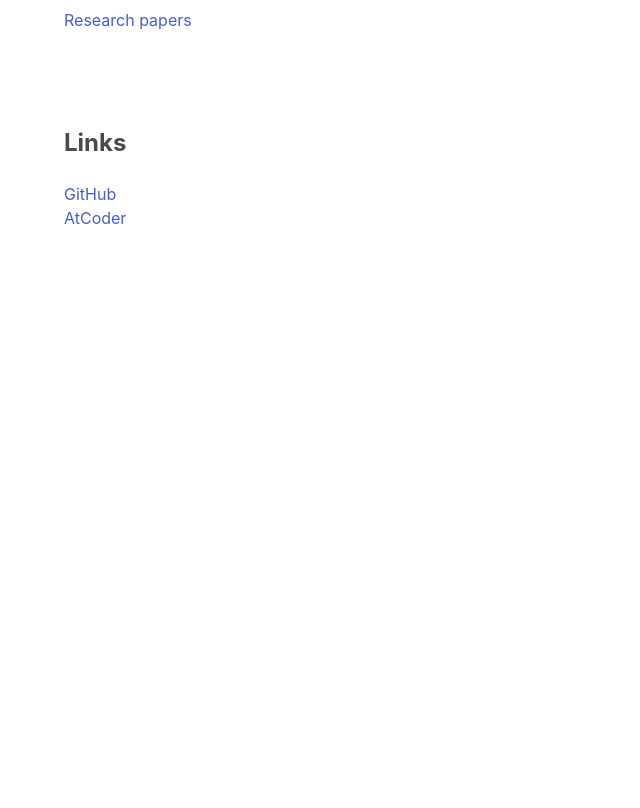
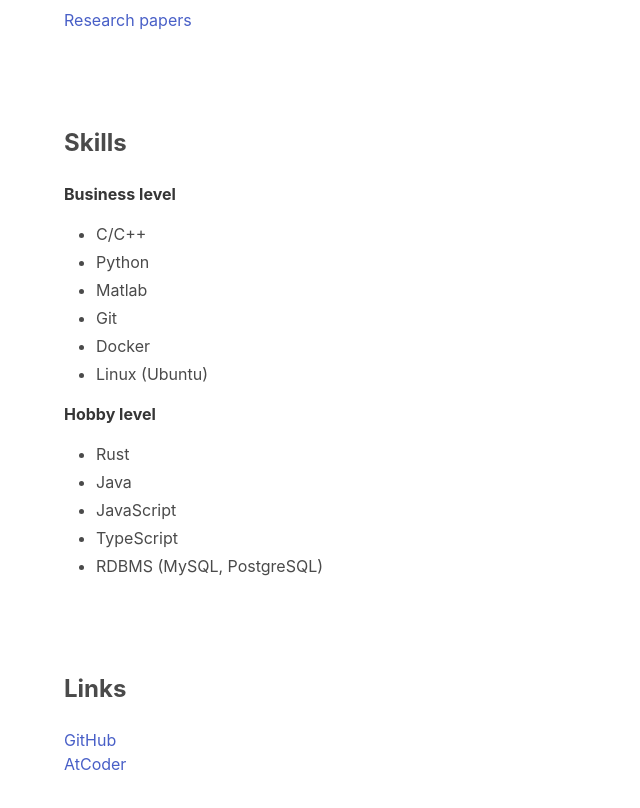
Before and after one commit to tttanikawa/nextjs-my-page, a Next.js app: page / in a window 1280 px wide. Shown: the part 1040-1848 px from the top of the page, without its empty margins (0-640 px from the left). Before the commit the page ends 1318 px from the top, so only its background shows below. Built offline with nearby package versions, Linux system fonts and the light colour scheme.

Commit message:
Add skills section

```diff
--- a/pages/index.tsx
+++ b/pages/index.tsx
@@ -74,6 +74,33 @@ const IndexPage = () => (
         <section className="section">
             <div className="container">
                 <div className="subtitle is-4 has-text-weight-bold">
+                    Skills
+                </div>
+                <p className="content">
+                    <strong>Business level</strong><br />
+                    <ul>
+                        <li>C/C++</li>
+                        <li>Python</li>
+                        <li>Matlab</li>
+                        <li>Git</li>
+                        <li>Docker</li>
+                        <li>Linux (Ubuntu)</li>
+                    </ul>
+                    <strong>Hobby level</strong><br />
+                    <ul>
+                        <li>Rust</li>
+                        <li>Java</li>
+                        <li>JavaScript</li>
+                        <li>TypeScript</li>
+                        <li>RDBMS (MySQL, PostgreSQL)</li>
+                    </ul>
+                </p>
+            </div>
+        </section>
+
+        <section className="section">
+            <div className="container">
+                <div className="subtitle is-4 has-text-weight-bold">
                     Links
                 </div>
                 <p>
```
